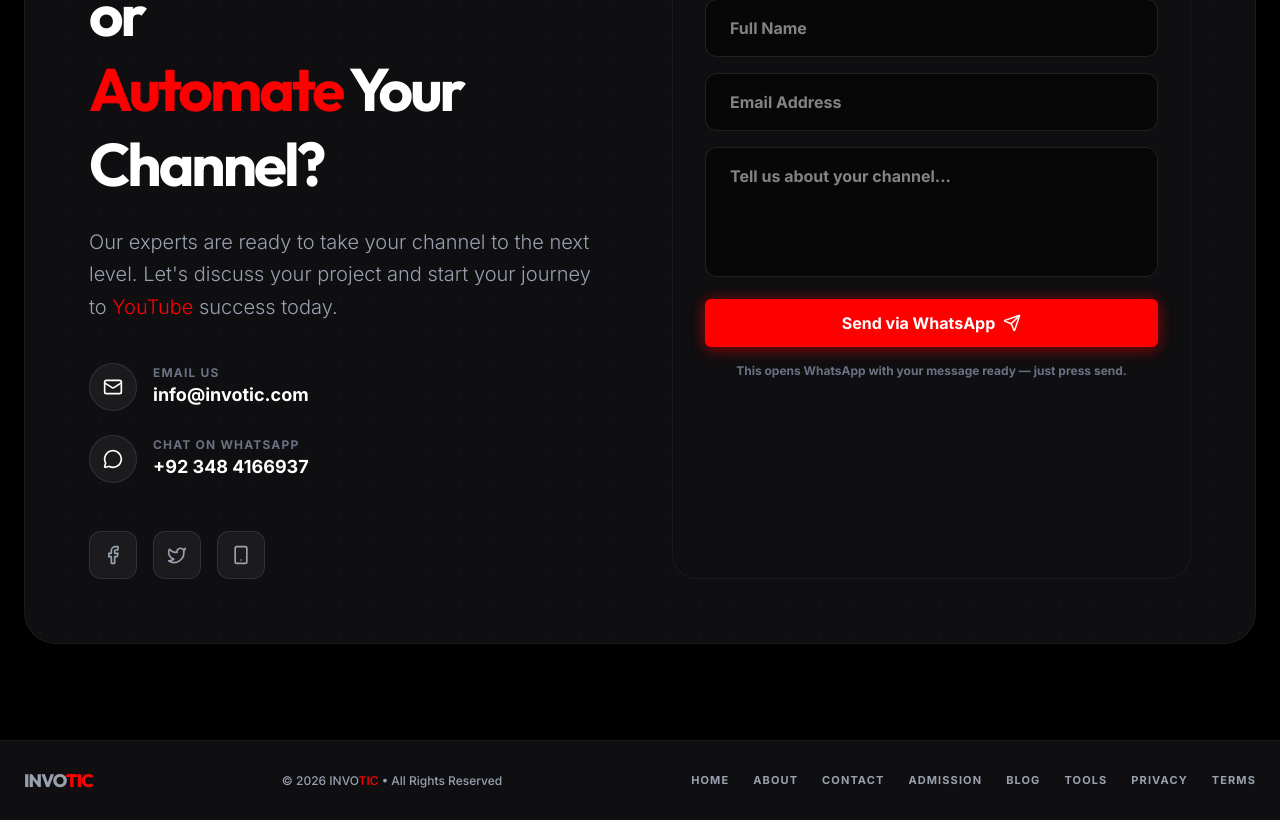
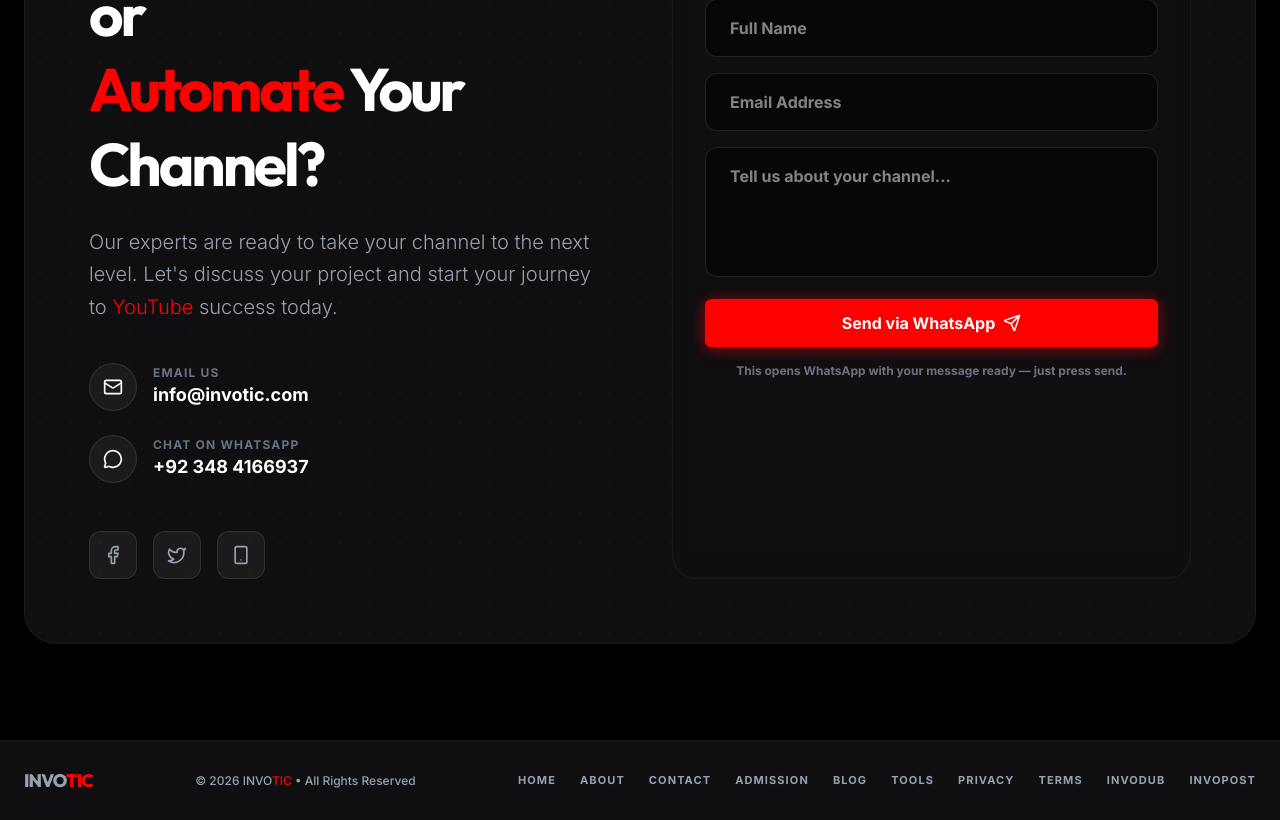
Before and after one commit to Sheraz19973/INVOTIC, a React (Vite) app: page / in a window 1280 px wide. Shown: the part 4298-5118 px from the top of the page. Built offline with nearby package versions, Linux system fonts and the light colour scheme.

Commit message:
SEO 2/4: footer links to InvoDub and InvoPost

```diff
--- a/src/components/Footer.tsx
+++ b/src/components/Footer.tsx
@@ -21,6 +21,8 @@ export default function Footer() {
           <a href="/tools" className="inline-block py-2 hover:text-white transition-colors">Tools</a>
           <a href="/privacy" className="inline-block py-2 hover:text-white transition-colors">Privacy</a>
           <a href="/terms" className="inline-block py-2 hover:text-white transition-colors">Terms</a>
+          <a href="https://invodub.invotic.com/" title="InvoDub – AI video dubbing software" className="inline-block py-2 hover:text-white transition-colors">InvoDub</a>
+          <a href="https://invopost.invotic.com/" title="InvoPost – free TikTok agency panel" className="inline-block py-2 hover:text-white transition-colors">InvoPost</a>
         </div>
       </div>
     </footer>
```
